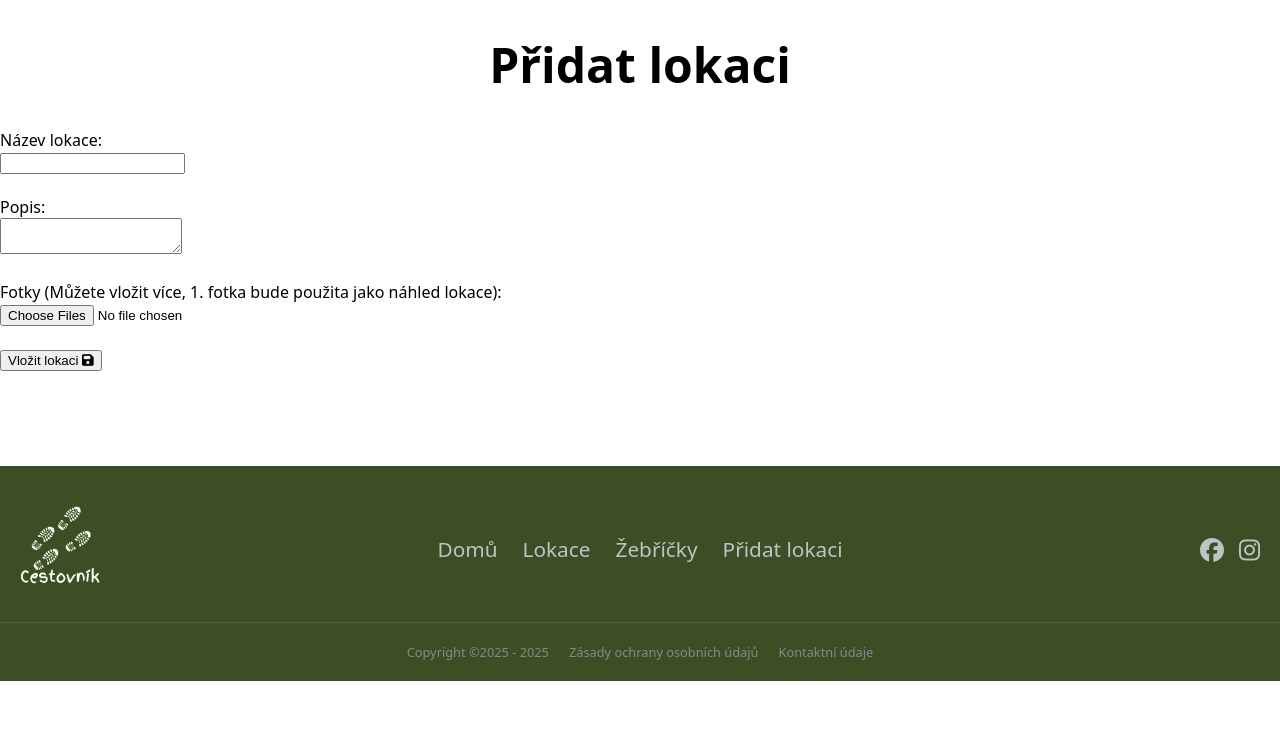
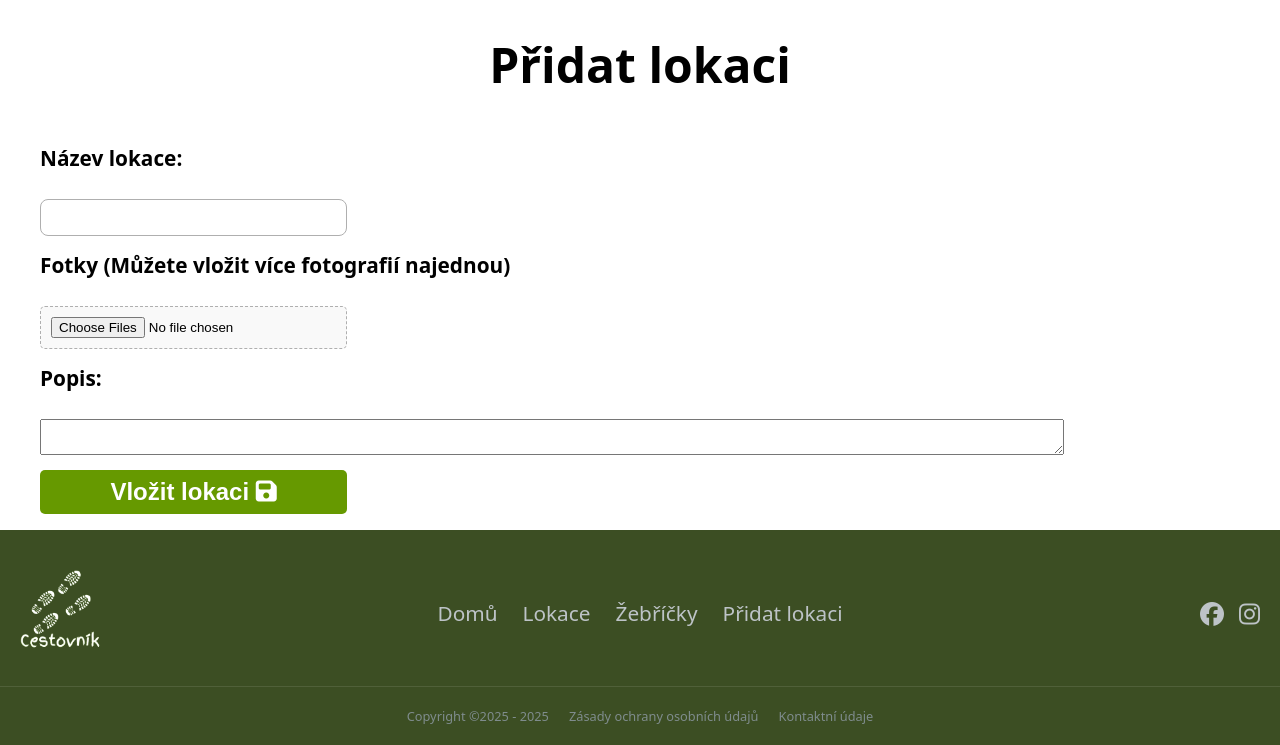
Before and after one commit to endurovojta173/Travel-Diary, a FastAPI app: page /add_location in a window 1280 px wide. Shown: the part 119-864 px from the top of the page. Before the commit the page ends 800 px from the top, so only its background shows below. Run offline with FastAPI, Linux system fonts and the light colour scheme; the visitor is signed in with stand-in values (Sample User, id 1); some libraries are stand-ins or nearby versions.

Commit message:
Add and style add location form
Introduced a new CSS file for the add location form and updated add_location.html to use the new styles and improved layout. Also fixed the block structure in login.html for consistent head and content block usage.

```diff
--- /dev/null
+++ b/static/css/add-location.css
@@ -0,0 +1,64 @@
+.container{
+    display: grid;
+    grid-template-columns: 1fr;
+    width: 100%;
+}
+.form{
+    display: flex;
+    flex-direction: column;
+    width: 80%;
+    margin-left: 5vh;
+    margin-bottom: 2vh;
+}
+.form-label{
+    font-size: 1.3rem;
+    font-weight: bold;
+    margin: 15px 0 5px 0;
+}
+.form-input{
+    width: 30%;
+    padding: 10px;
+    border-radius: 8px;
+    border: 1px solid var(--neutral-gray-color);
+    box-sizing: border-box;
+}
+
+.form-foto-button{
+    width: 30%;
+    padding: 10px;
+    border: 1px dashed var(--neutral-gray-color);
+    border-radius: 5px;
+    background-color: #f9f9f9;
+    cursor: pointer;
+    box-sizing: border-box;
+}
+.form-button{
+    width: 30%;
+    margin-top: 15px;
+    border: none;
+    background: var(--light-green-color);
+    padding: 8px 15px;
+    border-radius: 5px;
+    color: var(--white-text-color);
+    cursor: pointer;
+    font-size: 1.5rem;
+    font-weight: bold;
+}
+.form-button:hover{
+    background-color: var(--dark-green-color);
+}
+.fa-floppy-disk{
+    color: var(--white-text-color);
+}
+@media(min-width: 768px){
+    .form-input, .form-foto-button, .form-button{
+
+    }
+}
+@media (max-width: 768px) {
+    .form-input, .form-foto-button, .form-button{
+        width: 100%;
+        box-sizing: border-box;
+    }
+
+}
--- a/templates/add_location.html
+++ b/templates/add_location.html
@@ -1,5 +1,8 @@
 {% extends "base.html" %}
 {% block title %} {{ title }} {% endblock %}
+{% block head %}
+    <link rel="stylesheet" href="{{ url_for('static', path='css/add-location.css') }}">
+{% endblock %}
 {% block content %}
     <h1>{{ title }}</h1>
 
@@ -25,24 +28,18 @@
                 'hr' //Horizontal line
         });
     </script>
+
     <!--Diky enctype odesle realne souborz a ne jen nazvy-->
-    <form method="post" action="/add_location" enctype="multipart/form-data">
-        <div>
-            <label for="name">Název lokace:</label><br>
-            <input type="text" id="name" name="name" required>
-        </div>
-        <br>
-        <div>
-            <label for="description">Popis:</label><br>
-            <textarea id="description" name="description"></textarea>
-        </div>
-        <br>
-        <div>
-            <label for="files">Fotky (Můžete vložit více, 1. fotka bude použita jako náhled lokace):</label><br>
-            <input type="file" id="files" name="files" multiple accept="image/*">
-        </div>
-        <br>
-        <button type="submit">Vložit lokaci <i class="fa-solid fa-floppy-disk"></i></button>
-    </form>
+    <div class="container">
+        <form method="post" action="/add_location" enctype="multipart/form-data" class="form">
+            <label for="name" class="form-label">Název lokace:</label><br>
+            <input type="text" id="name" name="name" required class="form-input">
+            <label for="files" class="form-label">Fotky (Můžete vložit více fotografií najednou)</label><br>
+            <input type="file" id="files" name="files" multiple accept="image/*" class="form-foto-button">
+            <label for="description" class="form-label">Popis:</label><br>
+            <textarea id="description" name="description" class="form-tiny-mce"></textarea>
+            <button type="submit" class="form-button">Vložit lokaci <i class="fa-solid fa-floppy-disk"></i></button>
+        </form>
+    </div>
 
 {% endblock %}
--- a/templates/login.html
+++ b/templates/login.html
@@ -1,9 +1,10 @@
 {% extends "base.html" %}
 {% block title %}{{ title }}{% endblock %}
-{% block content %}
-    {% block head %}
+{% block head %}
         <link rel="stylesheet" href="{{ url_for('static', path='css/register-and-login.css') }}">
     {% endblock %}
+{% block content %}
+
     <h1>{{ title }}</h1>
     <div class="container">
         <div class="form">
```
